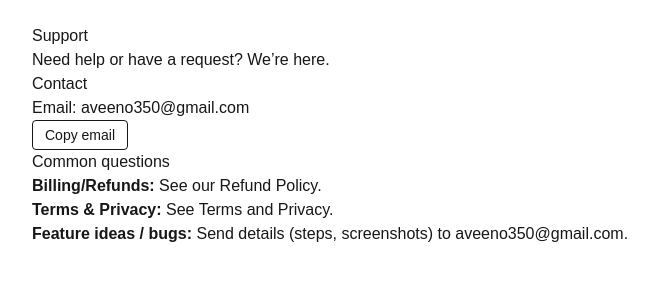
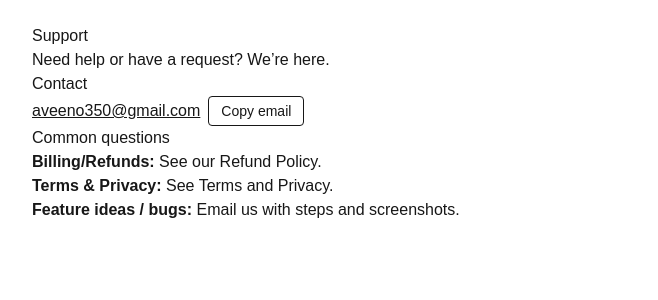
Before and after one commit to aveeno350-ctrl/hook-script-studio, a Next.js app: page /support in a window 1280 px wide. Shown: the top 300 px of the page, without its empty margins (248-906 px from the left). Built offline with nearby package versions, Linux system fonts and the light colour scheme; no server answers.

Commit message:
Fix Support page: server metadata + client copy button

```diff
--- /dev/null
+++ b/app/support/CopyEmail.tsx
@@ -0,0 +1,30 @@
+'use client';
+
+import { useState } from 'react';
+
+export default function CopyEmail({ email }: { email: string }) {
+  const [copied, setCopied] = useState(false);
+
+  async function copyEmail() {
+    try {
+      await navigator.clipboard.writeText(email);
+      setCopied(true);
+      setTimeout(() => setCopied(false), 1200);
+    } catch {
+      // no-op
+    }
+  }
+
+  return (
+    <div className="flex items-center gap-2">
+      <a className="underline" href={`mailto:${email}`}>{email}</a>
+      <button
+        onClick={copyEmail}
+        className="rounded border px-3 py-1 text-sm"
+        aria-live="polite"
+      >
+        {copied ? 'Copied!' : 'Copy email'}
+      </button>
+    </div>
+  );
+}
--- a/app/support/page.tsx
+++ b/app/support/page.tsx
@@ -1,20 +1,9 @@
-'use client';
-
-import { useState } from 'react';
+import CopyEmail from './CopyEmail';
 
 export const metadata = { title: 'Support — Hook & Script Studio' };
 
 export default function SupportPage() {
   const email = 'aveeno350@gmail.com'; // ← replace with your real email
-  const [copied, setCopied] = useState(false);
-
-  async function copyEmail() {
-    try {
-      await navigator.clipboard.writeText(email);
-      setCopied(true);
-      setTimeout(() => setCopied(false), 1200);
-    } catch {}
-  }
 
   return (
     <main className="mx-auto max-w-3xl p-6 prose">
@@ -22,22 +11,13 @@ export default function SupportPage() {
       <p>Need help or have a request? We’re here.</p>
 
       <h2>Contact</h2>
-      <p>
-        Email: <a href={`mailto:${email}`}>{email}</a>
-      </p>
-      <button
-        onClick={copyEmail}
-        className="rounded border px-3 py-1 text-sm"
-        aria-live="polite"
-      >
-        {copied ? 'Copied!' : 'Copy email'}
-      </button>
+      <CopyEmail email={email} />
 
       <h2>Common questions</h2>
       <ul>
         <li><strong>Billing/Refunds:</strong> See our <a href="/refund">Refund Policy</a>.</li>
         <li><strong>Terms & Privacy:</strong> See <a href="/terms">Terms</a> and <a href="/privacy">Privacy</a>.</li>
-        <li><strong>Feature ideas / bugs:</strong> Send details (steps, screenshots) to {email}.</li>
+        <li><strong>Feature ideas / bugs:</strong> Email us with steps and screenshots.</li>
       </ul>
     </main>
   );
```
